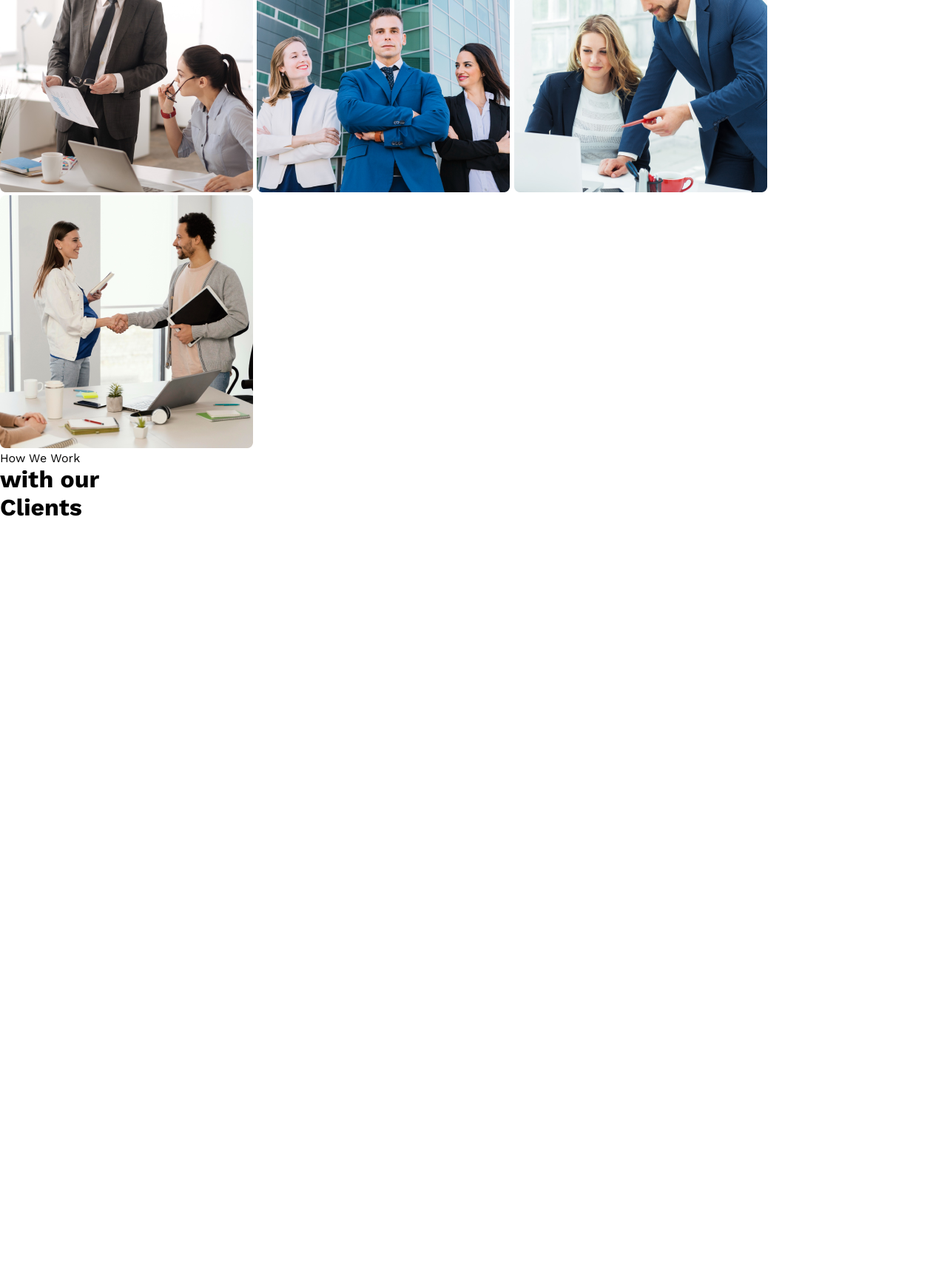
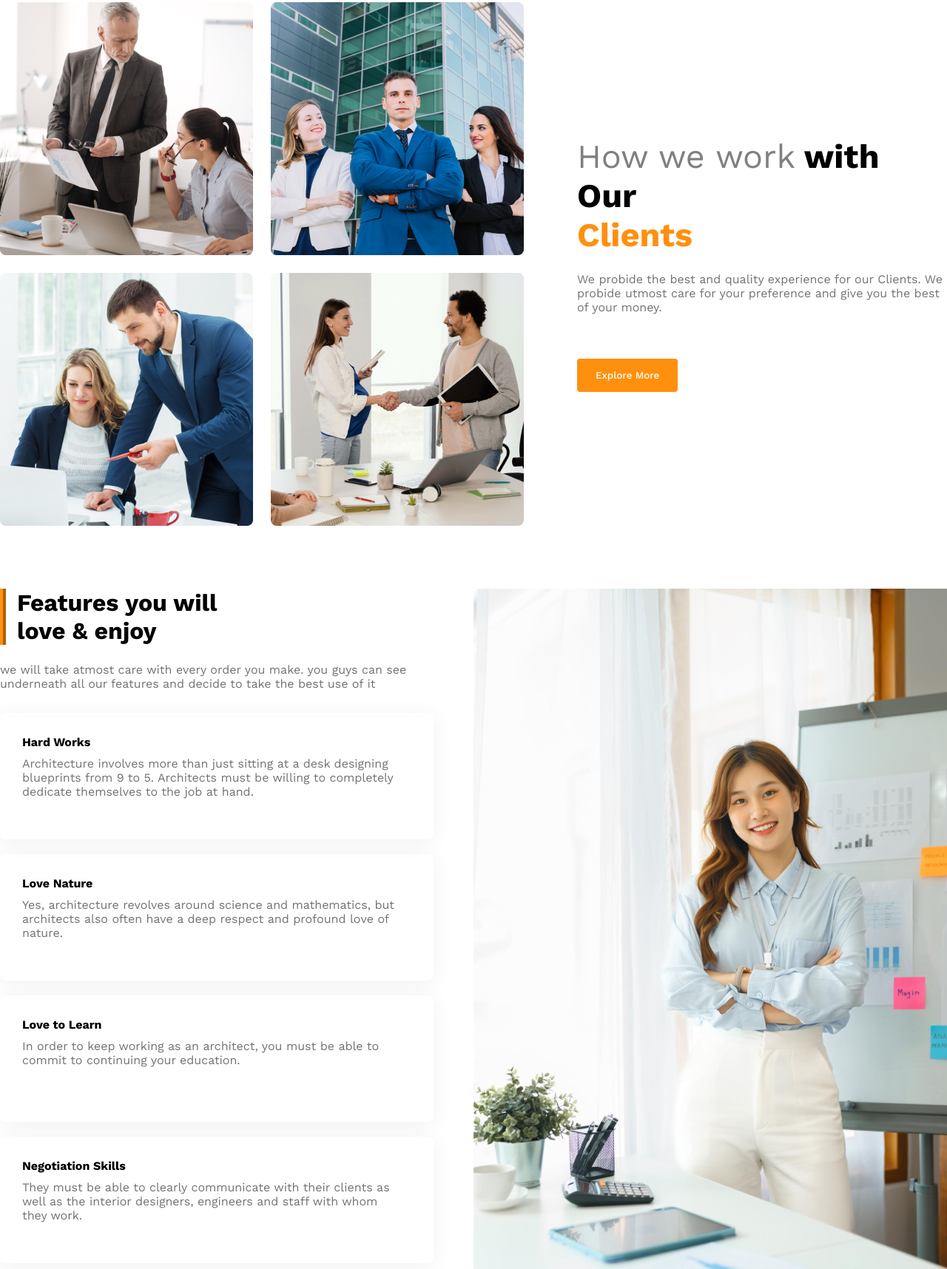
Before and after one commit to mdasik0/mdasik0assignment2.github.io, a plain HTML site: page index.html in a window 1280 px wide. Shown: the part 1279-2995 px from the top of the page at 74% size. Before the commit the page ends 1984 px from the top, so only its background shows below. Drawn offline with nearby package versions, Linux system fonts and the light colour scheme.

Commit message:
progress

```diff
--- a/index.html
+++ b/index.html
@@ -18,6 +18,7 @@
     <header class="header-section">
         <!-- nav bar start -->
         <nav>
+
             <h1 class="logo">G3 Architects</h1>
             <ul>
                 <li>home</li>
@@ -27,6 +28,7 @@
                 <li>Sign up</li>
                 <li><i class="fa-regular fa-user"></i></li>
             </ul>
+
         </nav>
         <!-- nav section ends -->
         <!-- about us start -->
@@ -45,10 +47,14 @@
             </button>
 
             <img class="banner" src="images/banner.png" alt="">
+
         </div>
         <!-- about us ends -->
     </header>
+
+
     <main class="main-section">
+        <!-- Our features starts -->
         <div class="our-features">
 
             <div class="feature-images">
@@ -59,16 +65,119 @@
             </div>
 
             <div class="features-title">
+                <div class="service-title">
+                    <span class="gray">How we work</span>  with Our <span class="yellow"> <br> Clients</span>
+                </div>
 
-                <span class="gray">
-                    How We Work
-                </span>
+                <p class="work-explained">
+                    We probide the best and quality experience for our Clients. We probide utmost care for your preference and give you the best of your money.
+                </p>
 
-                <h1>with our</h1>
-                <h1 class="yellow">Clients</h1>
+                <button class="explore-btn">
+                    Explore More
+                </button>
+            </div>
+
+        </div>
+        <!-- Our features ends -->
+        <!-- Features list start -->
+        <div class="features-we-provide">
+
+            <div>
+
+                <h1 class="list-title">
+                    Features you will <br> love & enjoy
+                </h1>
+
+                <p class="work-explained">
+                    we will take atmost care with every order you make. you guys can see underneath all our features and decide to take the best use of it
+                </p>
+
+                <div class="features-cards">
+                    <!-- feature cards -->
+                    <div class="card">
+                        <h4 class="card-title">
+                            Hard Works
+                        </h4>
+                        <p class="card-ol work-explained">
+                            Architecture involves more than just sitting at a desk designing blueprints from 9 to 5. Architects must be willing to completely dedicate themselves to the job at hand.
+                        </p>
+                    </div>
+
+                    <div class="card">
+                        <h4 class="card-title">
+                            Love Nature
+                        </h4>
+                        <p class="card-ol work-explained">
+                            Yes, architecture revolves around science and mathematics, but architects also often have a deep respect and profound love of nature.
+                        </p>
+                    </div>
+
+                    <div class="card">
+                        <h4 class="card-title">
+                            Love to Learn
+                        </h4>
+                        <p class="card-ol work-explained">
+                            In order to keep working as an architect, you must be able to commit to continuing your education.
+                        </p>
+                    </div>
+
+                    <div class="card">
+                        <h4 class="card-title">
+                            Negotiation Skills
+                        </h4>
+                        <p class="card-ol work-explained">
+                            They must be able to clearly communicate with their clients as well as the interior designers, engineers and staff with whom they work.
+                        </p>
+                    </div>
+
+                </div>
 
             </div>
-            <p class="work-explained"></p>
+
+            <div>
+
+                <img src="images/architect.png" alt="" class="architect-img">
+
+                <button class="ten-years">
+                    <h1>10+ Year</h1>
+                    <p>Experience</p>
+                </button>
+
+            </div>
+
+        </div>
+        <!-- our features ends -->
+        <!-- Facts section start here -->
+        <div class="facts-info">
+            <h1 class="facts-title">Some Facts</h1>
+            <p class="work-explained">This are some facts about our company how we do things here and what we did so far.we always working hard with great nagotiations.we did all the work and marketing.here is some of Our stuff we did on this start-up:</p>
+        </div>
+        <div class="working-tabs">
+
+            <div>
+                <img src="icons/customers.png" alt="">
+                <p></p>
+                <p></p>
+            </div>
+
+            <div>
+                <img src="icons/ribon.png" alt="">
+                <p></p>
+                <p></p>
+            </div>
+
+            <div>
+                <img src="icons/email.png" alt="">
+                <p></p>
+                <p></p>
+            </div>
+
+            <div>
+                <img src="icons/projects.png" alt="">
+                <p></p>
+                <p></p>
+            </div>
 
         </div>
 
--- a/styles/style.css
+++ b/styles/style.css
@@ -8,6 +8,12 @@
   header {
     background: rgba(255, 144, 14, 0.1);
     box-sizing: border-box;
+  }
+  img {
+    transition: opacity 1s;
+  }
+  img:hover{
+    opacity: 90%;
   }
 
 /* nav section */
@@ -57,7 +63,102 @@ nav ul li:hover {
     color: white;
     font-weight: 500;
     margin-top: 30px;
+    transition: background-color 0.30s, color 0.30s ;
+}
+.explore-btn:hover {
+    background-color: #ffe7cd;
+    color: #FF900E;
 }
 .banner {
     margin: 50px auto 45px;
 }
+/* Features section */
+.feature-images {
+    display: grid;
+    grid-template-columns: repeat(2,1fr);
+    grid-row-gap: 24px;
+    grid-column-gap: 24px;
+}
+
+.our-features {
+    display: flex;
+    align-items: center;
+    margin: 85px auto;
+    gap: 72px;
+    justify-content: center;
+    box-sizing: border-box;
+}
+.service-title {
+    font-size: 45px;
+    font-weight: 700;
+    margin-bottom: 24px;
+}
+.gray {
+    font-weight: 400;
+    color: gray;
+}
+.yellow {
+    color: #FF900E;
+}
+/* features list
+================== */
+.features-title {
+    width: 100%;
+    max-width: 537px;
+}
+.work-explained {
+    color: #727272;
+    margin-bottom: 30px;
+}
+.features-we-provide {
+    width: 100%;
+    max-width: 1440px ;
+    display: flex;
+    margin: 0 auto;
+}
+.list-title {
+    border: ridge  #FF900E;
+    border-width: 0px 0px 0px 8px;
+    padding-left: 15px;
+    margin-bottom: 24px;
+}
+.card {
+    box-sizing: border-box;
+    padding: 30px 30px;
+    box-shadow: 0px 4px 30px rgba(0, 0, 0, 0.06);
+    border-radius: 8px;
+    height: 171px;
+    width: 586px;
+    margin-bottom: 20px;
+}
+.card-title {
+    margin-bottom: 10px;
+}
+.card-ol {
+    height: 78px;
+    width: 514px;
+    text-overflow: ellipsis;
+    overflow: hidden;
+}
+.architect-img {
+    margin-left: 54px;
+}
+.ten-years {
+    padding: 20px;
+    color: white;
+    background-color: #FF900E;
+    border-radius: 5px;
+    border: none;
+    position: absolute;
+    bottom: -1550px;
+    right: 1420px
+}
+/* facts list
+=============== */
+.facts-info {
+    width: 100%;
+    max-width: 586px;
+}
+.facts-title {
+    margin-bottom: 24px;
+}
```
